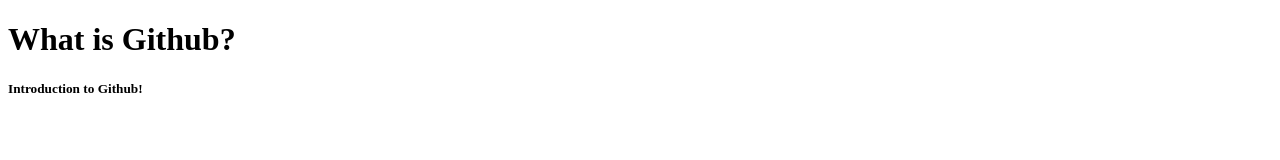
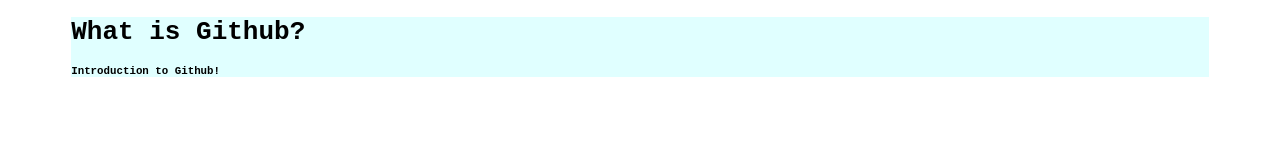
Before and after one commit to gorairajeev123/my_project, a plain HTML site: page index.html in a window 1280 px wide. Drawn offline with Linux system fonts and the light colour scheme.

Commit message:
css file added and linked to html file

```diff
--- a/index.html
+++ b/index.html
@@ -3,7 +3,8 @@
 <head>
 	<meta charset="UTF-8">
 	<meta name="viewport" content="width=device-width, initial-scale=1.0">
-	<title>Document</title>
+	<title>About Github</title>
+	<link rel="stylesheet" href="styles.css">
 </head>
 <body>
 	<div id = "body">
--- /dev/null
+++ b/styles.css
@@ -0,0 +1,7 @@
+#body{
+	background-color: lightcyan;
+	width: 90%;
+	margin: auto;
+	color: black;
+	font-family: monospace;
+}
```
